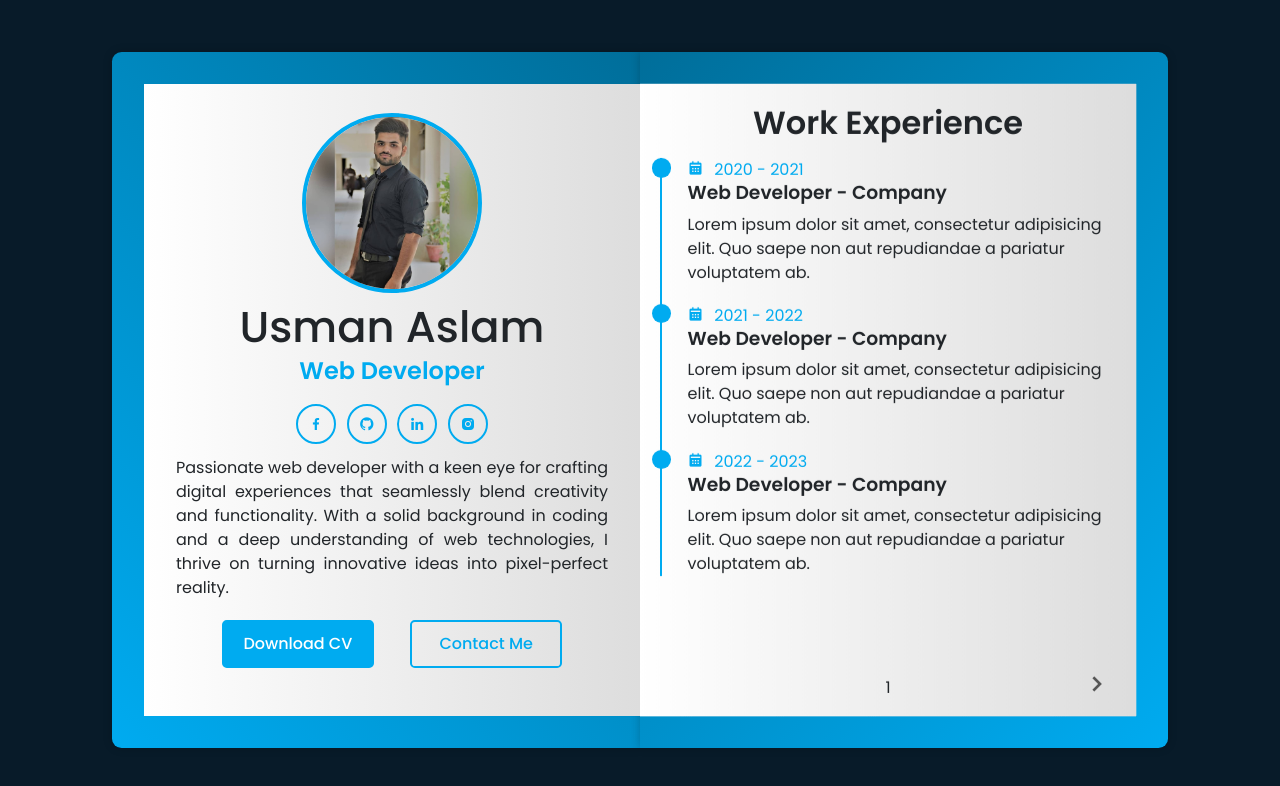
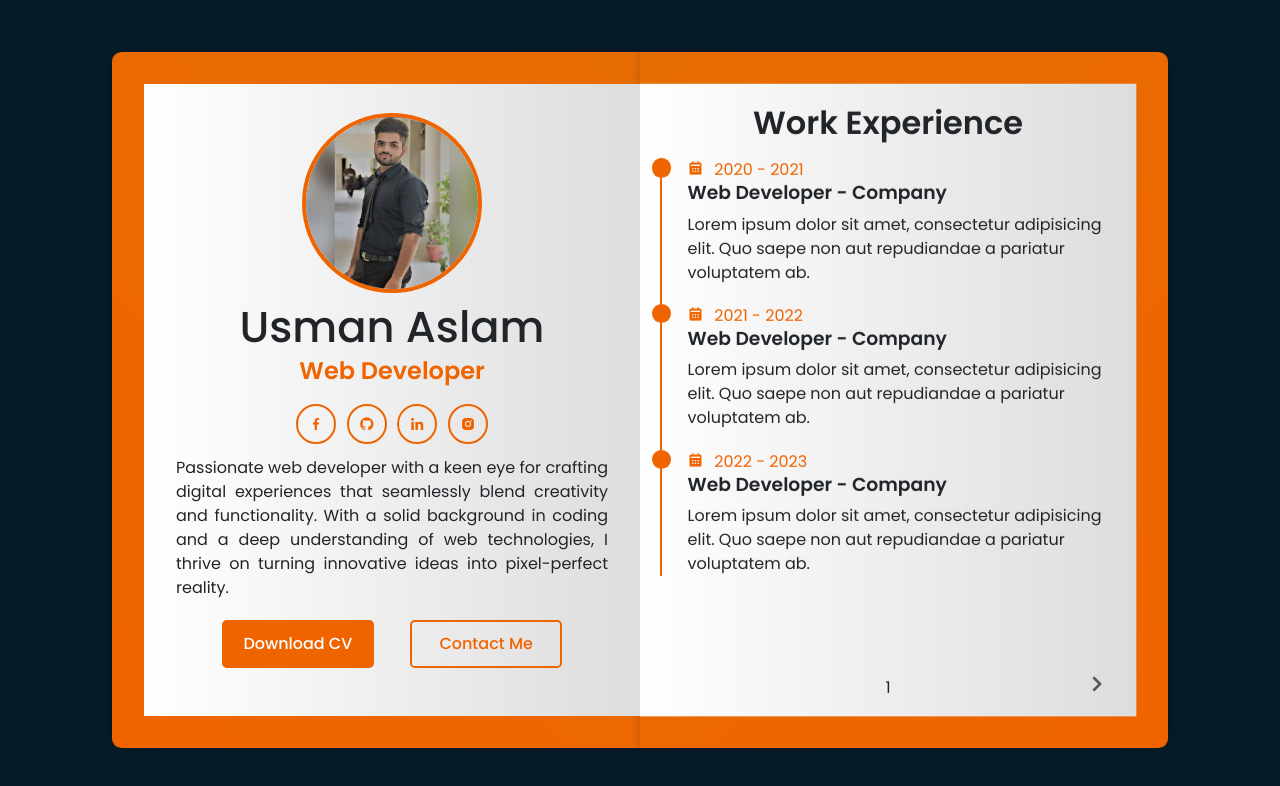
Before and after one commit to Usmanaslam138/3D_Portfolio_Website, a plain HTML site: page index.html in a window 1280 px wide. Drawn offline with nearby package versions, Linux system fonts and the light colour scheme.

Commit message:
Completed

```diff
--- a/assets/css/style.css
+++ b/assets/css/style.css
@@ -12,13 +12,13 @@
 
 :root {
   --bg-color: #081b29;
-  --main-color: #00abf0;
+  --main-color: #f06400;
   --text-color: #333;
   --second-text-color: #555;
   --white-color: #fff;
-  --cover-color: linear-gradient(45deg, #00abf0, #006e9a);
+  --cover-color: linear-gradient(45deg, #f06400, #e66d03);
   --pages-color: linear-gradient(90deg, #fff, #ddd);
-  --border: 0.125rem solid #00abf0;
+  --border: 0.125rem solid #f06400;
   --box-shadow: 0 0 0.6rem rgba(0, 0, 0, 0.2);
 }
 body {
```
